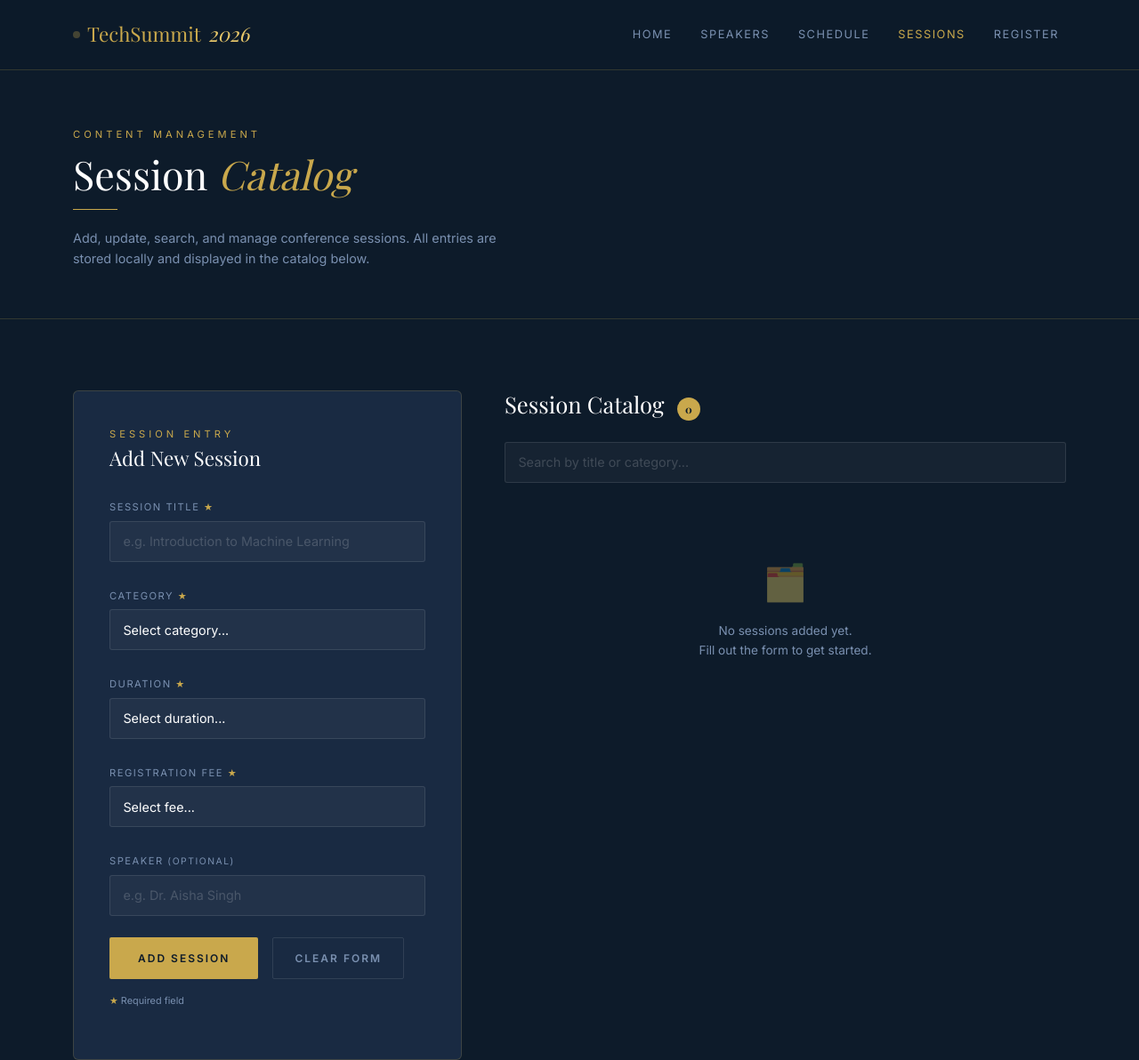
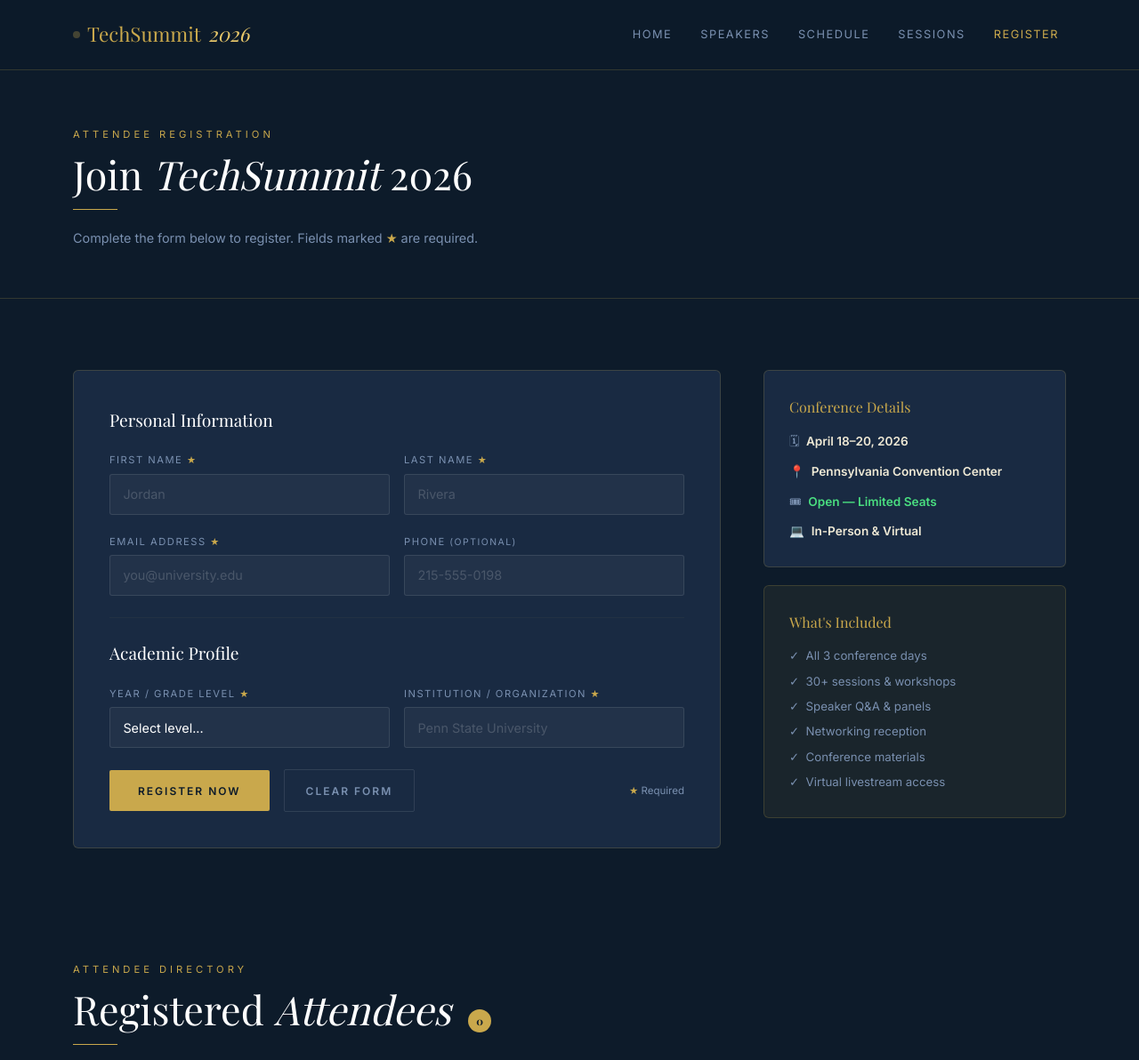
Before and after one commit to rparam676/conference-website, a plain HTML site: page sessions.html in a window 1280 px wide. Shown: the top 1192 px of the page at 89% size. Drawn offline with nearby package versions, Linux system fonts and the light colour scheme.

```diff
--- a/sessions.html
+++ b/sessions.html
@@ -1,235 +1,174 @@
 <!DOCTYPE html>
 <html lang="en">
 <head>
-  <meta charset="UTF-8" />
-  <meta name="viewport" content="width=device-width, initial-scale=1.0" />
-  <title>Session Catalog — TechSummit 2026</title>
+    <meta charset="UTF-8">
+    <meta name="viewport" content="width=device-width, initial-scale=1.0">
+    <title>Register — TechSummit 2026</title>
 
     <!-- Google Fonts -->
-  <link href="https://fonts.googleapis.com/css2?family=Playfair+Display:wght@400;700&family=Inter:wght@300;400;500;600&display=swap" rel="stylesheet" />
+    <link href="https://fonts.googleapis.com/css2?family=Playfair+Display:wght@400;700&family=Inter:wght@300;400;500;600&display=swap" rel="stylesheet">
 
-  <!-- Bootstrap 5.3.2 -->
-  <link href="https://cdn.jsdelivr.net/npm/bootstrap@5.3.2/dist/css/bootstrap.min.css" rel="stylesheet" />
+    <!-- Bootstrap -->
+    <link href="https://cdn.jsdelivr.net/npm/bootstrap@5.3.2/dist/css/bootstrap.min.css" rel="stylesheet">
 
     <!-- Project Stylesheet -->
-  <link rel="stylesheet" href="css/styles.css" />
+    <link rel="stylesheet" href="css/styles.css">
 </head>
 <body>
 
-  <!-- TOAST CONTAINER -->
 <div class="toast-wrap" id="toasts"></div>
 
-  <!-- NAVBAR -->
 <nav class="navbar navbar-expand-lg">
     <div class="container">
         <a class="navbar-brand" href="index.html">
             <span class="dot"></span>
             TechSummit <em style="font-style:italic;color:var(--gold2)">2026</em>
         </a>
-      <button class="navbar-toggler border-0" type="button" data-bs-toggle="collapse"
-              data-bs-target="#navMenu" aria-label="Toggle navigation">
+        <button class="navbar-toggler border-0" type="button" data-bs-toggle="collapse" data-bs-target="#nav">
             <span style="color:var(--gold);font-size:1.3rem">☰</span>
         </button>
-      <div class="collapse navbar-collapse justify-content-end" id="navMenu">
+        <div class="collapse navbar-collapse justify-content-end" id="nav">
             <ul class="navbar-nav gap-lg-3 mt-3 mt-lg-0">
                 <li class="nav-item"><a class="nav-link" href="index.html">Home</a></li>
                 <li class="nav-item"><a class="nav-link" href="index.html#speakers">Speakers</a></li>
                 <li class="nav-item"><a class="nav-link" href="index.html#schedule">Schedule</a></li>
-          <li class="nav-item"><a class="nav-link active" href="sessions.html">Sessions</a></li>
-          <li class="nav-item"><a class="nav-link" href="signup.html">Register</a></li>
+                <li class="nav-item"><a class="nav-link" href="sessions.html">Sessions</a></li>
+                <li class="nav-item"><a class="nav-link active" href="signup.html">Register</a></li>
             </ul>
         </div>
     </div>
 </nav>
 
-  <!-- PAGE HEADER -->
-  <section class="page-head">
+<div class="page-head">
     <div class="container">
-      <p class="eyebrow">Content Management</p>
-      <h1 class="sec-title">Session <em style="font-style:italic;color:var(--gold)">Catalog</em></h1>
+        <div class="eyebrow">Attendee Registration</div>
+        <h1 class="sec-title">Join <em style="font-style:italic">TechSummit</em> 2026</h1>
         <div class="divider"></div>
-      <p style="color:var(--muted);font-size:0.9rem;max-width:520px;">
-        Add, update, search, and manage conference sessions. All entries are stored locally
-        and displayed in the catalog below.
+        <p style="color:var(--muted);max-width:480px;font-size:0.9rem">
+            Complete the form below to register. Fields marked <span class="star">★</span> are required.
         </p>
     </div>
-  </section>
+</div>
 
-  <!-- MAIN CONTENT -->
-  <section class="section">
+<section class="section" id="registrationForm">
     <div class="container">
         <div class="row g-5">
 
-        <!-- LEFT: FORM -->
-        <div class="col-lg-5" id="sessionFormSection">
-
-          <!-- Edit mode banner -->
+            <div class="col-lg-8">
+                <div class="form-card">
                     <div class="edit-banner" id="editBanner">
-            <span>✎ &nbsp;Editing session — update fields and save.</span>
+                        ✏ Editing registration — update and submit to save.
                         <button class="btn-cancel" onclick="cancelEdit()">Cancel</button>
                     </div>
 
-          <div class="form-card">
-            <p class="eyebrow mb-1">Session Entry</p>
-            <h2 style="font-family:var(--display);font-size:1.4rem;color:#fff;font-weight:400;margin-bottom:1.75rem;">
-              Add New Session
-            </h2>
-
-            <form id="sessionForm" novalidate>
-
-              <!-- Session Title -->
-              <div class="mb-4">
-                <label for="sessionTitle" class="form-label">
-                  Session Title <span class="star">★</span>
-                </label>
-                <input
-                  type="text"
-                  class="form-control"
-                  id="sessionTitle"
-                  name="sessionTitle"
-                  placeholder="e.g. Introduction to Machine Learning"
-                  required
-                />
-                <div class="field-error" id="sessionTitleError"></div>
+                    <form id="signupForm" novalidate>
+                        <p class="mb-3" style="font-family:'Playfair Display',serif;font-size:1.2rem;color:#fff">Personal Information</p>
+                        <div class="row g-3 mb-3">
+                            <div class="col-md-6">
+                                <label class="form-label">First Name <span class="star">★</span></label>
+                                <input type="text" class="form-control" id="firstName" name="firstName" placeholder="Jordan" required>
+                                <div class="field-error" id="firstNameError"></div>
+                            </div>
+                            <div class="col-md-6">
+                                <label class="form-label">Last Name <span class="star">★</span></label>
+                                <input type="text" class="form-control" id="lastName" name="lastName" placeholder="Rivera" required>
+                                <div class="field-error" id="lastNameError"></div>
+                            </div>
+                            <div class="col-md-6">
+                                <label class="form-label">Email Address <span class="star">★</span></label>
+                                <input type="email" class="form-control" id="email" name="email" placeholder="you@university.edu" required>
+                                <div class="field-error" id="emailError"></div>
+                            </div>
+                            <div class="col-md-6">
+                                <label class="form-label">Phone <span style="color:var(--muted);font-size:0.65rem">(Optional)</span></label>
+                                <input type="tel" class="form-control" id="phone" name="phone" placeholder="215-555-0198">
+                                <div class="field-error" id="phoneError"></div>
+                            </div>
                         </div>
 
-              <!-- Category -->
-              <div class="mb-4">
-                <label for="category" class="form-label">
-                  Category <span class="star">★</span>
-                </label>
-                <select class="form-select" id="category" name="category" required>
-                  <option value="" disabled selected>Select category...</option>
-                  <option value="Keynote">Keynote</option>
-                  <option value="Workshop">Workshop</option>
-                  <option value="Panel">Panel</option>
-                  <option value="Lightning Talk">Lightning Talk</option>
-                  <option value="Networking">Networking</option>
+                        <hr style="border-color:var(--border);margin:1.5rem 0">
+
+                        <p class="mb-3" style="font-family:'Playfair Display',serif;font-size:1.2rem;color:#fff">Academic Profile</p>
+                        <div class="row g-3 mb-4">
+                            <div class="col-md-6">
+                                <label class="form-label">Year / Grade Level <span class="star">★</span></label>
+                                <select class="form-select" id="yearLevel" name="yearLevel" required>
+                                    <option value="">Select level...</option>
+                                    <option value="1">1st Year (Freshman)</option>
+                                    <option value="2">2nd Year (Sophomore)</option>
+                                    <option value="3">3rd Year (Junior)</option>
+                                    <option value="4">4th Year (Senior)</option>
+                                    <option value="5">Graduate Student</option>
+                                    <option value="6">Faculty / Professor</option>
                                 </select>
-                <div class="field-error" id="categoryError"></div>
+                                <div class="field-error" id="yearLevelError"></div>
+                            </div>
+                            <div class="col-md-6">
+                                <label class="form-label">Institution / Organization <span class="star">★</span></label>
+                                <input type="text" class="form-control" id="institution" name="institution" placeholder="Penn State University" required>
+                                <div class="field-error" id="institutionError"></div>
+                            </div>
                         </div>
 
-              <!-- Duration -->
-              <div class="mb-4">
-                <label for="duration" class="form-label">
-                  Duration <span class="star">★</span>
-                </label>
-                <select class="form-select" id="duration" name="duration" required>
-                  <option value="" disabled selected>Select duration...</option>
-                  <option value="30 min">30 min</option>
-                  <option value="45 min">45 min</option>
-                  <option value="60 min">60 min</option>
-                  <option value="90 min">90 min</option>
-                  <option value="120 min">120 min</option>
-                </select>
-                <div class="field-error" id="durationError"></div>
+                        <div class="d-flex flex-wrap gap-3 align-items-center">
+                            <button type="submit" class="submit-btn" id="submitBtn">Register Now</button>
+                            <button type="button" class="reset-btn" onclick="cancelEdit()">Clear Form</button>
+                            <span style="margin-left:auto;font-size:0.72rem;color:var(--muted)"><span class="star">★</span> Required</span>
                         </div>
-
-              <!-- Registration Fee -->
-              <div class="mb-4">
-                <label for="fee" class="form-label">
-                  Registration Fee <span class="star">★</span>
-                </label>
-                <select class="form-select" id="fee" name="fee" required>
-                  <option value="" disabled selected>Select fee...</option>
-                  <option value="Free">Free</option>
-                  <option value="$25">$25</option>
-                  <option value="$50">$50</option>
-                  <option value="$99">$99</option>
-                  <option value="$149">$149</option>
-                </select>
-                <div class="field-error" id="feeError"></div>
-              </div>
-
-              <!-- Speaker (Optional) -->
-              <div class="mb-4">
-                <label for="speaker" class="form-label">
-                  Speaker <span style="color:var(--muted);font-size:0.65rem">(Optional)</span>
-                </label>
-                <input
-                  type="text"
-                  class="form-control"
-                  id="speaker"
-                  name="speaker"
-                  placeholder="e.g. Dr. Aisha Singh"
-                />
-                <div class="field-error" id="speakerError"></div>
-              </div>
-
-              <!-- Buttons -->
-              <div class="d-flex gap-3 mt-4 flex-wrap">
-                <button type="submit" class="submit-btn" id="submitBtn">Add Session</button>
-                <button type="button" class="reset-btn" onclick="resetForm()">Clear Form</button>
-              </div>
-
-              <p style="font-size:0.68rem;color:var(--muted);margin-top:1rem;">
-                <span class="star">★</span> Required field
-              </p>
                     </form>
                 </div>
             </div>
 
-        <!-- RIGHT: CATALOG -->
-        <div class="col-lg-7">
-
-          <div class="d-flex align-items-center justify-content-between flex-wrap gap-3 mb-4">
-            <h2 style="font-family:var(--display);font-size:1.6rem;color:#fff;font-weight:400;margin:0;">
-              Session Catalog
-              <span class="count-badge" id="count">0</span>
-            </h2>
+            <div class="col-lg-4">
+                <div style="position:sticky;top:90px;display:flex;flex-direction:column;gap:1.25rem">
+                    <div style="background:var(--card);border:1px solid var(--border);border-radius:6px;padding:1.75rem">
+                        <p style="font-family:'Playfair Display',serif;color:var(--gold);margin-bottom:1rem">Conference Details</p>
+                        <div style="display:flex;flex-direction:column;gap:0.75rem;font-size:0.85rem;color:var(--muted)">
+                            <div>🗓 &nbsp;<strong style="color:var(--cream)">April 18–20, 2026</strong></div>
+                            <div>📍 &nbsp;<strong style="color:var(--cream)">Pennsylvania Convention Center</strong></div>
+                            <div>🎟 &nbsp;<strong style="color:var(--success)">Open — Limited Seats</strong></div>
+                            <div>💻 &nbsp;<strong style="color:var(--cream)">In-Person &amp; Virtual</strong></div>
+                        </div>
+                    </div>
+                    <div style="background:rgba(201,168,76,0.07);border:1px solid var(--border);border-radius:6px;padding:1.75rem">
+                        <p style="font-family:'Playfair Display',serif;color:var(--gold);margin-bottom:0.9rem">What's Included</p>
+                        <div style="display:flex;flex-direction:column;gap:0.45rem;font-size:0.83rem;color:var(--muted)">
+                            <div>✓ &nbsp;All 3 conference days</div>
+                            <div>✓ &nbsp;30+ sessions &amp; workshops</div>
+                            <div>✓ &nbsp;Speaker Q&amp;A &amp; panels</div>
+                            <div>✓ &nbsp;Networking reception</div>
+                            <div>✓ &nbsp;Conference materials</div>
+                            <div>✓ &nbsp;Virtual livestream access</div>
+                        </div>
+                    </div>
+                </div>
             </div>
 
-          <!-- jQuery Search Bar -->
-          <div class="mb-4" style="position:relative;">
-            <input
-              type="text"
-              class="form-control"
-              id="searchInput"
-              placeholder="Search by title or category..."
-              autocomplete="off"
-            />
-            <span id="clearSearch"
-              style="position:absolute;right:12px;top:50%;transform:translateY(-50%);
-                     color:var(--muted);cursor:pointer;font-size:1rem;display:none;">✕</span>
-          </div>
-
-          <!-- No results message -->
-          <div id="noResults" style="display:none;text-align:center;padding:2rem 0;color:var(--muted);font-size:0.85rem;">
-            No sessions match your search.
-          </div>
-
-          <!-- Empty state -->
-          <div class="empty" id="empty">
-            <div class="empty-icon">🗂️</div>
-            <p style="color:var(--muted);font-size:0.85rem;margin:0;">
-              No sessions added yet.<br />Fill out the form to get started.
-            </p>
-          </div>
-
-          <!-- Cards Grid -->
-          <div class="row g-3" id="grid"></div>
-
-        </div>
         </div>
     </div>
 </section>
 
-  <!-- FOOTER -->
+<section style="padding:3rem 0 5rem" id="attendeesSection">
+    <div class="container">
+        <div class="eyebrow">Attendee Directory</div>
+        <h2 class="sec-title">Registered <em style="font-style:italic">Attendees</em> <span class="count-badge" id="count">0</span></h2>
+        <div class="divider"></div>
+        <div id="empty" class="empty">
+            <div class="empty-icon">🎟</div>
+            <div style="font-family:'Playfair Display',serif;font-size:1.1rem">No attendees yet — be the first!</div>
+        </div>
+        <div class="row g-4" id="grid"></div>git add .
+    </div>
+</section>
+
 <footer>
     <div class="container">
-      <p class="brand">TechSummit <em style="font-style:italic">2026</em></p>
-      <p>Philadelphia, PA &nbsp;·&nbsp; April 18–20 &nbsp;·&nbsp; In-Person &amp; Virtual</p>
+        <div class="brand">TechSummit 2026</div>
+        <p>© 2026 TechSummit Conference &nbsp;|&nbsp; IST 256 Group Project Conference Website &nbsp;|&nbsp; Philadelphia, PA</p>
     </div>
 </footer>
 
-  <!-- Bootstrap JS -->
 <script src="https://cdn.jsdelivr.net/npm/bootstrap@5.3.2/dist/js/bootstrap.bundle.min.js"></script>
-
-  <!-- jQuery 3.7.1 -->
-  <script src="https://ajax.googleapis.com/ajax/libs/jquery/3.7.1/jquery.min.js"></script>
-
-  <!-- Sessions JS -->
-  <script src="js/sessions.js"></script>
-
+<script src="js/validation.js"></script>
 </body>
 </html>
```
Lines whose indentation alone changed are shown as unchanged.
